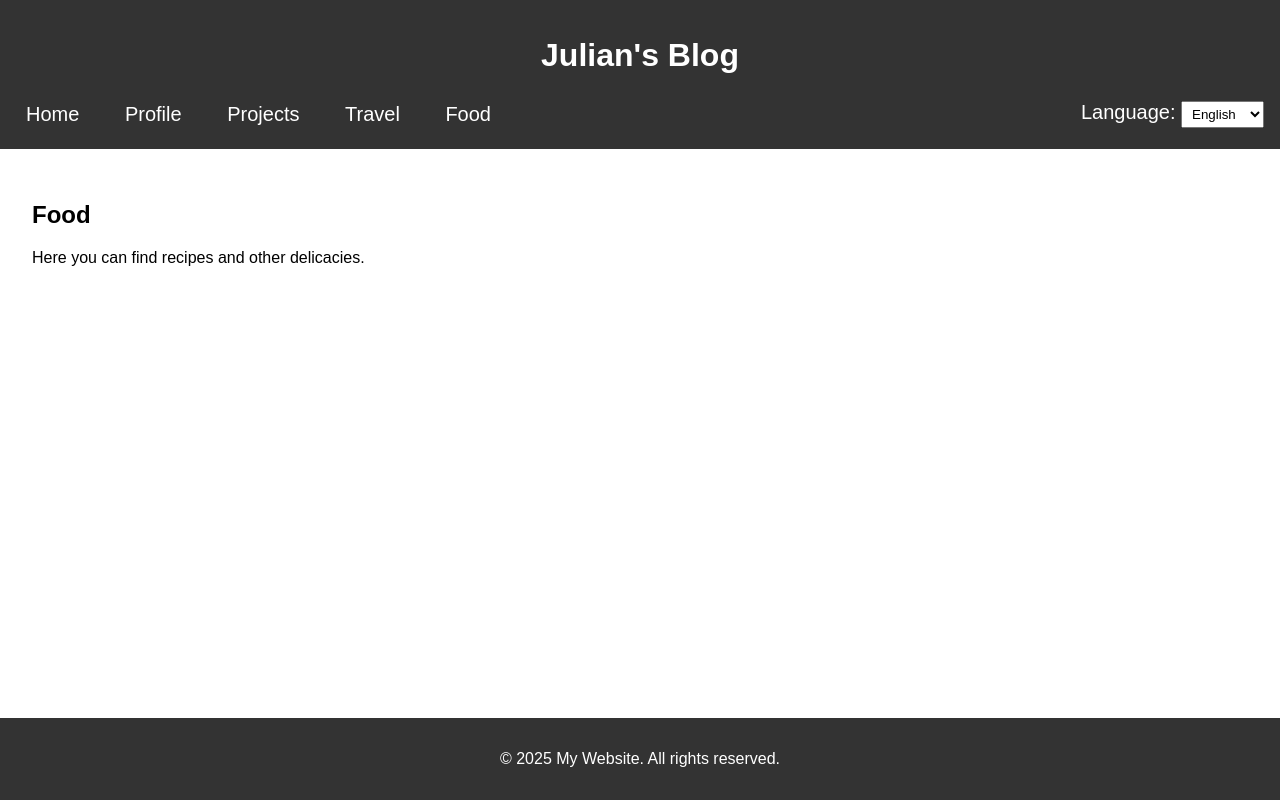
After one commit to juliandieskau/blog, a PHP site: page /food.php in a window 1280 px wide. The commit adds this page. Run offline with PHP 8.4, Linux system fonts and the light colour scheme.

Commit message:
Added correct blog subcategories to header and their respective pages. Updated and weighted README TODOs

```diff
--- /dev/null
+++ b/website/food.php
@@ -0,0 +1,9 @@
+<?php include('includes/config.php'); ?>
+<?php $page_title = $lang['food_heading']; include('includes/head.php'); ?>
+<!-- Additional head-elements go here -->
+<?php include('includes/header.php'); ?>
+
+<h2><?= $lang['food_heading'] ?></h2>
+<p><?= $lang['food_text'] ?></p>
+
+<?php include('includes/footer.php'); ?>
--- a/website/includes/header.php
+++ b/website/includes/header.php
@@ -12,7 +12,9 @@
                 <nav>
                     <a href="index.php"><?= $lang['nav_home'] ?></a>
                     <a href="about.php"><?= $lang['nav_about'] ?></a>
-                    <a href="contact.php"><?= $lang['nav_contact'] ?></a>
+                    <a href="projects.php"><?= $lang['nav_projects'] ?></a>
+                    <a href="travel.php"><?= $lang['nav_travel'] ?></a>
+                    <a href="food.php"><?= $lang['nav_food'] ?></a>
                 </nav>
                 <!-- Dropdown to select language -->
                 <form method="get" id="langForm">
--- a/website/includes/lang/en.php
+++ b/website/includes/lang/en.php
@@ -7,8 +7,10 @@ $lang = [
 
     // Navigation
     "nav_home" => "Home",
-    "nav_about" => "About",
-    "nav_contact" => "Contact",
+    "nav_about" => "Profile",
+    "nav_projects" => "Projects",
+    "nav_travel" => "Travel",
+    "nav_food" => "Food",
 
     // Home page
     "home_heading" => "Welcome!",
@@ -18,7 +20,15 @@ $lang = [
     "about_heading" => "About Me",
     "about_text" => "Hey, I'm Julian and I'm currently studying applied computer science.",
 
-    // Contact page
-    "contact_heading" => "Contact me",
-    "contact_text" => "thisistotallymyemail@address.com",
+    // Projects page
+    "projects_heading" => "Projects",
+    "projects_text" => "Here you can find all my projects in one place.",
+
+    // Travel page
+    "travel_heading" => "Travel",
+    "travel_text" => "Here you can find blog posts of my travel highlights.",
+
+    // Food page
+    "food_heading" => "Food",
+    "food_text" => "Here you can find recipes and other delicacies.",
 ];
--- a/website/contact.php
+++ b/website/travel.php
@@ -1,9 +1,9 @@
 <?php include('includes/config.php'); ?>
-<?php $page_title = $lang['contact_heading']; include('includes/head.php'); ?>
+<?php $page_title = $lang['travel_heading']; include('includes/head.php'); ?>
 <!-- Additional head-elements go here -->
 <?php include('includes/header.php'); ?>
 
-<h2><?= $lang['contact_heading'] ?></h2>
-<p><?= $lang['contact_text'] ?></p>
+<h2><?= $lang['travel_heading'] ?></h2>
+<p><?= $lang['travel_text'] ?></p>
 
 <?php include('includes/footer.php'); ?>
```
Also changed, not shown: website/includes/lang/de.php (+15 -5 lines), website/projects.php (added, +9 -0 lines), README.md, website/content/food/matcha.html (added), website/content/projects/cafemenu/index.html (renamed from website/content/devprojects/cafemenu/index.html), website/content/projects/cafemenu/styles.css (renamed from website/content/devprojects/cafemenu/styles.css), website/content/projects/catphotoapp/index.html (renamed from website/content/devprojects/catphotoapp/index.html), website/content/projects/coloredmarkers/index.html (renamed from website/content/devprojects/coloredmarkers/index.html), website/content/projects/coloredmarkers/styles.css (renamed from website/content/devprojects/coloredmarkers/styles.css), website/content/projects/registrationform/index.html (renamed from website/content/devprojects/registrationform/index.html), website/content/projects/registrationform/styles.css (renamed from website/content/devprojects/registrationform/styles.css), website/content/projects/rothkopainting/index.html (renamed from website/content/devprojects/rothkopainting/index.html), website/content/projects/rothkopainting/styles.css (added).
